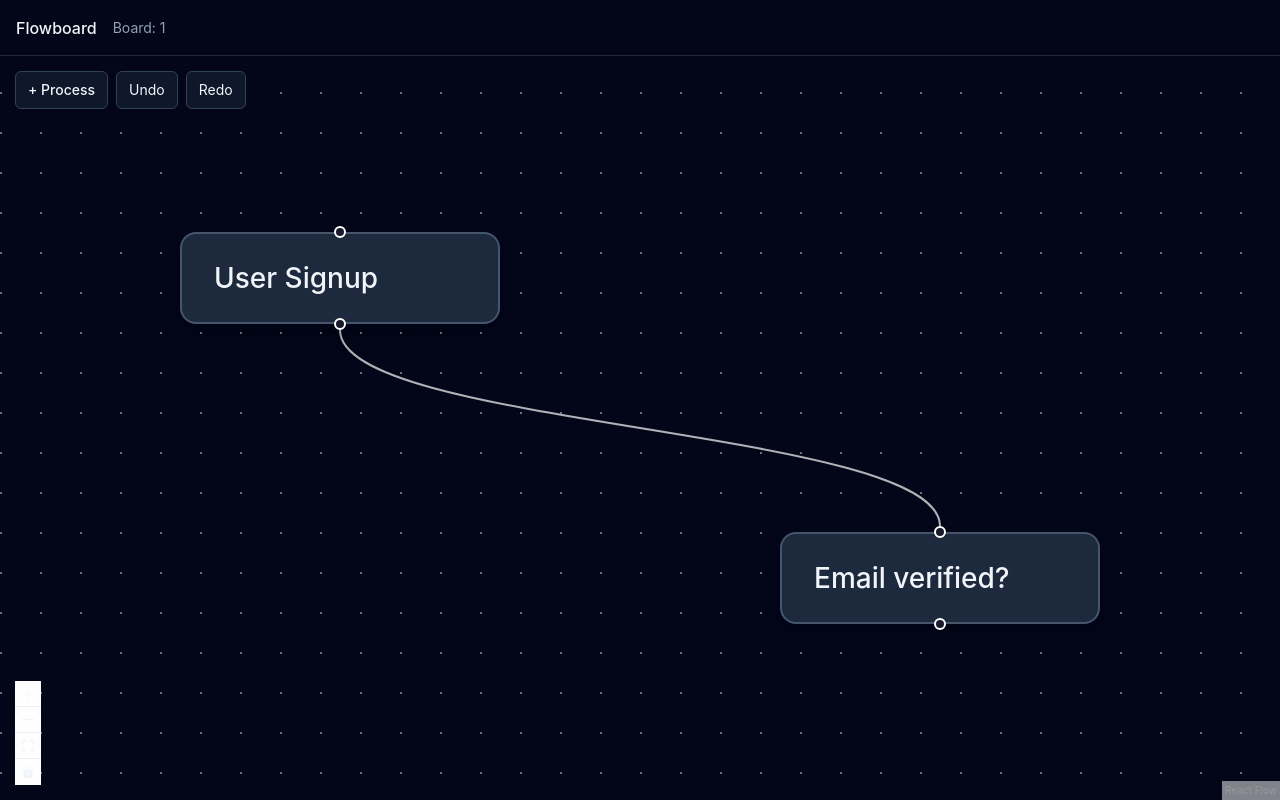
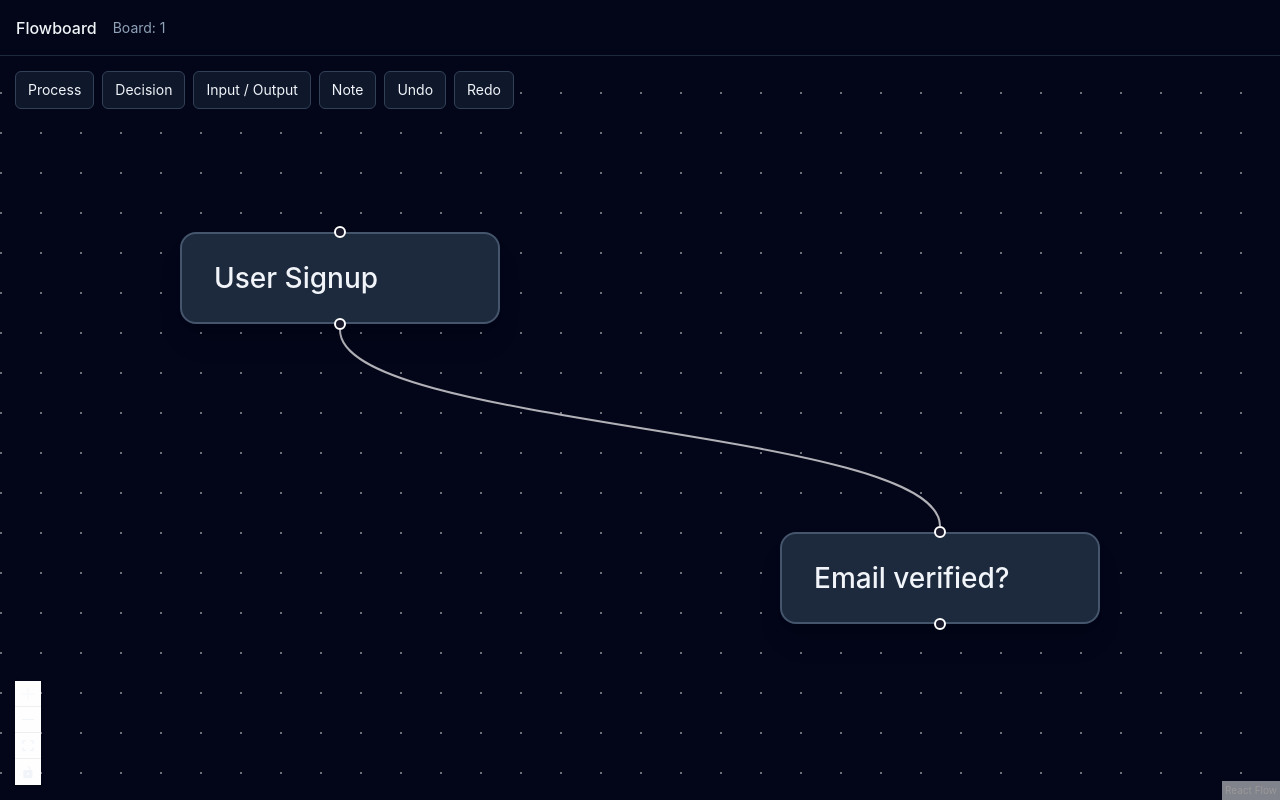
Before and after one commit to Okada-Jo/flowboard, a React (Vite) app: page /boards/1 in a window 1280 px wide. Built offline with nearby package versions, Linux system fonts and the light colour scheme.

Commit message:
add node types

```diff
--- /dev/null
+++ b/src/features/editor/components/EditableNodeLabel.tsx
@@ -0,0 +1,78 @@
+import { useState } from 'react'
+
+import { useAppDispatch } from '../../../app/hooks'
+import { nodeLabelChanged } from '../editorSlice'
+
+type EditableNodeLabelProps = {
+  nodeId: string
+  label: string
+  className?: string
+  inputClassName?: string
+}
+
+export function EditableNodeLabel({
+  nodeId,
+  label,
+  className,
+  inputClassName,
+}: EditableNodeLabelProps) {
+  const dispatch = useAppDispatch()
+
+  const [isEditing, setIsEditing] = useState(false)
+  const [draftLabel, setDraftLabel] = useState(label)
+
+  function finishEditing() {
+    const trimmedLabel = draftLabel.trim()
+
+    if (trimmedLabel && trimmedLabel !== label) {
+      dispatch(
+        nodeLabelChanged({
+          id: nodeId,
+          label: trimmedLabel,
+        }),
+      )
+    }
+
+    if (!trimmedLabel) {
+      setDraftLabel(label)
+    }
+
+    setIsEditing(false)
+  }
+
+  if (isEditing) {
+    return (
+      <input
+        autoFocus
+        value={draftLabel}
+        onChange={(event) => setDraftLabel(event.target.value)}
+        onBlur={finishEditing}
+        onKeyDown={(event) => {
+          if (event.key === 'Enter') {
+            event.currentTarget.blur()
+          }
+
+          if (event.key === 'Escape') {
+            setDraftLabel(label)
+            setIsEditing(false)
+          }
+        }}
+        className={`nodrag w-full rounded bg-slate-950 px-2 py-1 text-sm text-slate-100 outline-none ring-1 ring-slate-600 focus:ring-slate-400 ${
+          inputClassName ?? ''
+        }`}
+      />
+    )
+  }
+
+  return (
+    <div
+      onDoubleClick={() => {
+        setDraftLabel(label)
+        setIsEditing(true)
+      }}
+      className={className}
+    >
+      {label}
+    </div>
+  )
+}
--- a/src/features/editor/components/EditorCanvas.tsx
+++ b/src/features/editor/components/EditorCanvas.tsx
@@ -29,9 +29,16 @@ import {
 } from '../editorSlice'
 import { ProcessNode } from '../nodes/ProcessNode'
 import { useEditorShortcuts } from '../shortcuts/useEditorShortcuts'
+import { NoteNode } from '../nodes/NoteNode'
+import { InputOutputNode } from '../nodes/InputOutputNode'
+import { DecisionNode } from '../nodes/DecisionNode'
+import type { FlowNodeType } from '../types'
 
 const nodeTypes = {
   process: ProcessNode,
+  decision: DecisionNode,
+  'input-output': InputOutputNode,
+  note: NoteNode,
 }
 
 function EditorCanvasInner() {
@@ -128,7 +135,10 @@ function EditorCanvasInner() {
     )
   }
 
-  function handleAddProcessNode() {
+  function handleAddNode(
+    type: FlowNodeType,
+    label: string,
+  ) {
     const position = screenToFlowPosition({
       x: window.innerWidth / 2,
       y: window.innerHeight / 2,
@@ -137,10 +147,10 @@ function EditorCanvasInner() {
     dispatch(
       nodeAdded({
         id: crypto.randomUUID(),
-        type: 'process',
+        type,
         position,
         data: {
-          label: 'New Process',
+          label,
         },
       }),
     )
@@ -163,10 +173,34 @@ function EditorCanvasInner() {
         <div className="flex gap-2">
           <button
             type="button"
-            onClick={handleAddProcessNode}
-            className="rounded-md border border-slate-700 bg-slate-900 px-3 py-2 text-sm font-medium text-slate-100 hover:bg-slate-800"
+            onClick={() => handleAddNode('process', 'New Process')}
+            className="rounded-md border border-slate-700 bg-slate-900 px-3 py-2 text-sm text-slate-100 hover:bg-slate-800"
           >
-            + Process
+            Process
+          </button>
+
+          <button
+            type="button"
+            onClick={() => handleAddNode('decision', 'Decision?')}
+            className="rounded-md border border-slate-700 bg-slate-900 px-3 py-2 text-sm text-slate-100 hover:bg-slate-800"
+          >
+            Decision
+          </button>
+
+          <button
+            type="button"
+            onClick={() => handleAddNode('input-output', 'Input / Output')}
+            className="rounded-md border border-slate-700 bg-slate-900 px-3 py-2 text-sm text-slate-100 hover:bg-slate-800"
+          >
+            Input / Output
+          </button>
+
+          <button
+            type="button"
+            onClick={() => handleAddNode('note', 'Note')}
+            className="rounded-md border border-slate-700 bg-slate-900 px-3 py-2 text-sm text-slate-100 hover:bg-slate-800"
+          >
+            Note
           </button>
 
           <button
--- /dev/null
+++ b/src/features/editor/nodes/DecisionNode.tsx
@@ -0,0 +1,30 @@
+import {
+  Handle,
+  Position,
+  type Node,
+  type NodeProps,
+} from '@xyflow/react'
+
+import type { FlowNodeData } from '../types'
+import { EditableNodeLabel } from '../components/EditableNodeLabel'
+
+export function DecisionNode({
+  id,
+  data,
+}: NodeProps<Node<FlowNodeData>>) {
+  return (
+    <div className="relative flex h-32 w-32 rotate-45 items-center justify-center border border-slate-600 bg-slate-800 shadow-lg">
+      <Handle type="target" position={Position.Top} />
+
+      <div className="-rotate-45 px-3 text-center">
+        <EditableNodeLabel
+          nodeId={id}
+          label={data.label}
+          className="text-sm font-medium text-slate-100"
+        />
+      </div>
+
+      <Handle type="source" position={Position.Bottom} />
+    </div>
+  )
+}
--- /dev/null
+++ b/src/features/editor/nodes/InputOutputNode.tsx
@@ -0,0 +1,30 @@
+import {
+  Handle,
+  Position,
+  type Node,
+  type NodeProps,
+} from '@xyflow/react'
+
+import type { FlowNodeData } from '../types'
+import { EditableNodeLabel } from '../components/EditableNodeLabel'
+
+export function InputOutputNode({
+  id,
+  data,
+}: NodeProps<Node<FlowNodeData>>) {
+  return (
+    <div className="relative min-w-44 skew-x-12 border border-slate-600 bg-slate-800 px-6 py-3 shadow-lg">
+      <Handle type="target" position={Position.Top} />
+
+      <div className="skew-x-12 text-center">
+        <EditableNodeLabel
+          nodeId={id}
+          label={data.label}
+          className="text-sm font-medium text-slate-100"
+        />
+      </div>
+
+      <Handle type="source" position={Position.Bottom} />
+    </div>
+  )
+}
--- /dev/null
+++ b/src/features/editor/nodes/NoteNode.tsx
@@ -0,0 +1,21 @@
+import type { Node, NodeProps } from '@xyflow/react'
+
+import type { FlowNodeData } from '../types'
+import { EditableNodeLabel } from '../components/EditableNodeLabel'
+
+export function NoteNode({
+  id,
+  data,
+}: NodeProps<Node<FlowNodeData>>) {
+  return (
+    <div className="min-w-40 max-w-64 rounded-sm border border-amber-700/50 bg-amber-950/70 px-4 py-3 shadow-lg">
+      <div className="text-sm text-amber-100">
+        <EditableNodeLabel
+          nodeId={id}
+          label={data.label}
+          className="text-sm text-amber-100"
+        />
+      </div>
+    </div>
+  )
+}
--- a/src/features/editor/nodes/ProcessNode.tsx
+++ b/src/features/editor/nodes/ProcessNode.tsx
@@ -1,72 +1,22 @@
-import { useState } from 'react'
-import { Handle, Position, type NodeProps } from '@xyflow/react'
+import { Handle, Position, type Node, type NodeProps } from '@xyflow/react'
 
-import { useAppDispatch } from '../../../app/hooks'
-import { nodeLabelChanged } from '../editorSlice'
+import type { FlowNodeData } from '../types'
+import { EditableNodeLabel } from '../components/EditableNodeLabel'
 
-type ProcessNodeData = {
-  label: string
-}
 
-export function ProcessNode({ id, data }: NodeProps) {
-  const dispatch = useAppDispatch()
-  const { label } = data as ProcessNodeData
-
-  const [isEditing, setIsEditing] = useState(false)
-  const [draftLabel, setDraftLabel] = useState(label)
-
-  function finishEditing() {
-    const trimmedLabel = draftLabel.trim()
-
-    if (trimmedLabel && trimmedLabel !== label) {
-      dispatch(
-        nodeLabelChanged({
-          id,
-          label: trimmedLabel,
-        }),
-      )
-    }
-
-    if (!trimmedLabel) {
-      setDraftLabel(label)
-    }
-
-    setIsEditing(false)
-  }
-
+export function ProcessNode({
+  id,
+  data,
+}: NodeProps<Node<FlowNodeData>>) {
   return (
-    <div
-      className="min-w-40 rounded-lg border border-slate-600 bg-slate-800 px-4 py-3 shadow-lg"
-      onDoubleClick={() => {
-        setDraftLabel(label)
-        setIsEditing(true)
-      }}
-    >
+    <div className="min-w-40 rounded-lg border border-slate-600 bg-slate-800 px-4 py-3 shadow-lg">
       <Handle type="target" position={Position.Top} />
 
-      {isEditing ? (
-        <input
-          autoFocus
-          value={draftLabel}
-          onChange={(event) => setDraftLabel(event.target.value)}
-          onBlur={finishEditing}
-          onKeyDown={(event) => {
-            if (event.key === 'Enter') {
-              event.currentTarget.blur()
-            }
-
-            if (event.key === 'Escape') {
-              setDraftLabel(label)
-              setIsEditing(false)
-            }
-          }}
-          className="nodrag w-full rounded bg-slate-950 px-2 py-1 text-sm text-slate-100 outline-none ring-1 ring-slate-600 focus:ring-slate-400"
-        />
-      ) : (
-        <div className="text-sm font-medium text-slate-100">
-          {label}
-        </div>
-      )}
+      <EditableNodeLabel
+        nodeId={id}
+        label={data.label}
+        className="text-sm font-medium text-slate-100"
+      />
 
       <Handle type="source" position={Position.Bottom} />
     </div>
--- a/src/features/editor/types.ts
+++ b/src/features/editor/types.ts
@@ -3,6 +3,11 @@ export type FlowNodeType =
   | 'decision'
   | 'input-output'
   | 'note'
+
+export type FlowNodeData = {
+  label: string
+  description?: string
+}
 
 export type FlowNode = {
   id: string
@@ -11,10 +16,7 @@ export type FlowNode = {
     x: number
     y: number
   }
-  data: {
-    label: string
-    description?: string
-  }
+  data: FlowNodeData
 }
 
 export type FlowEdge = {
```
